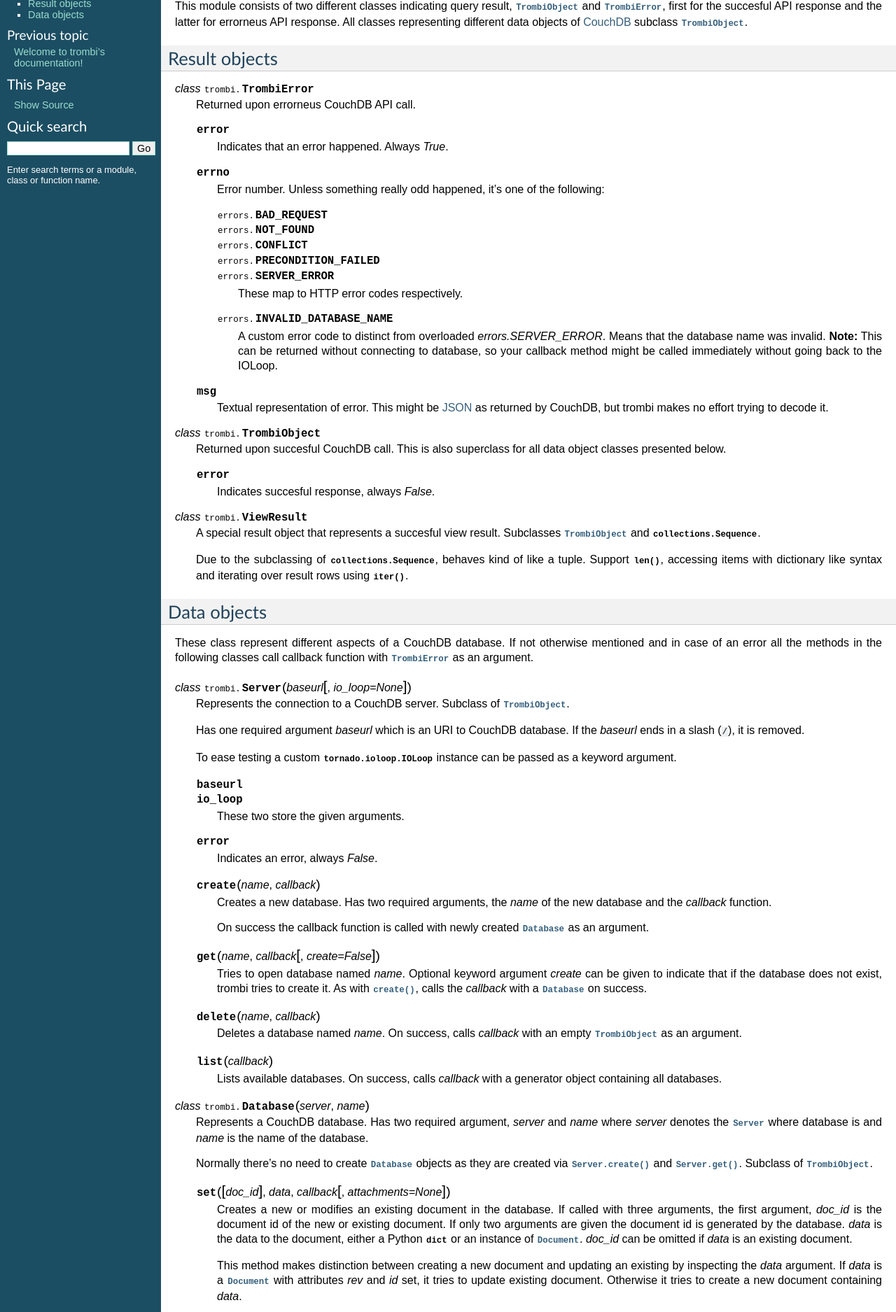
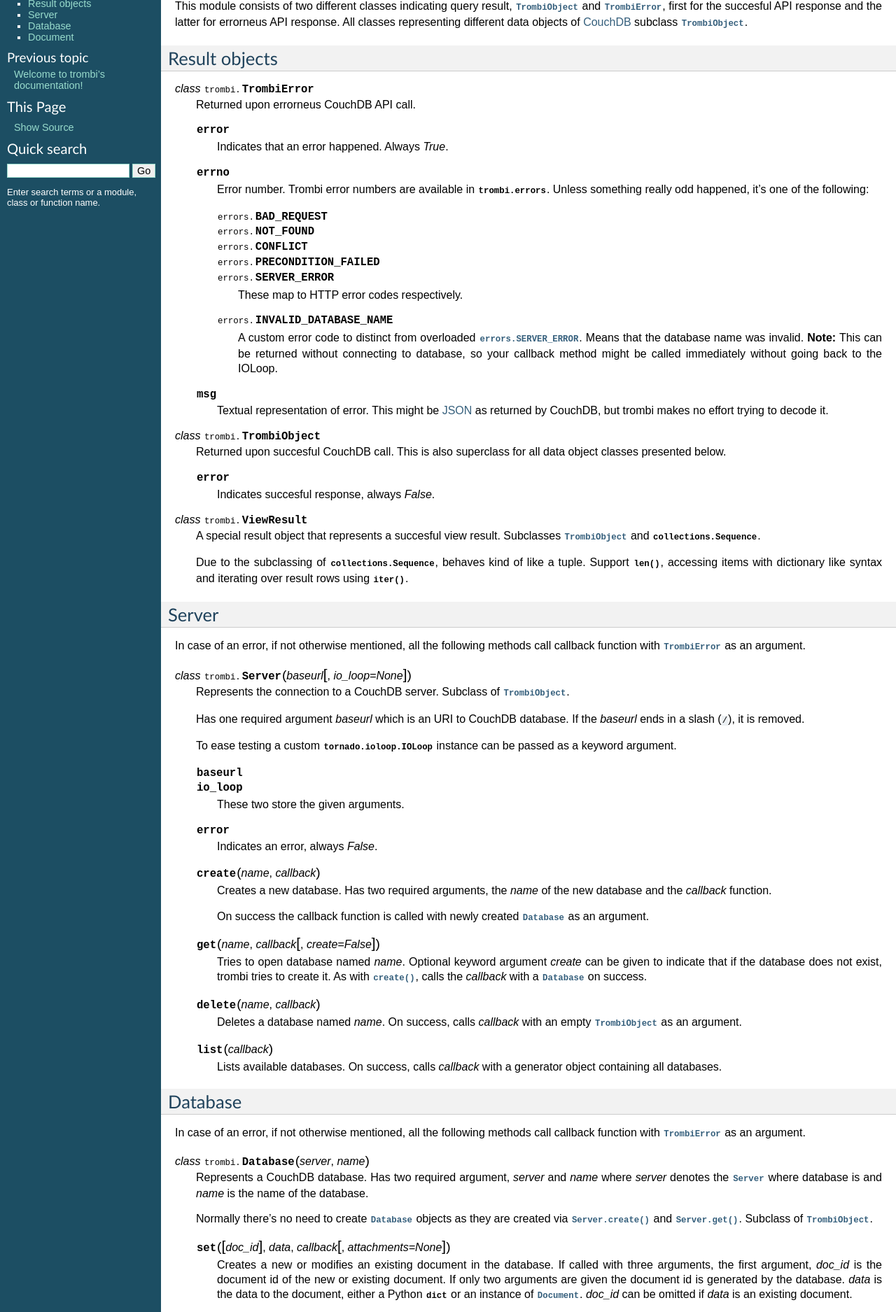
Before and after one commit to inoi/trombi, a plain HTML site: page python-api.html in a window 1280 px wide. Shown: the part 93-1968 px from the top of the page at 70% size. Drawn offline with Linux system fonts and the light colour scheme.

Commit message:
Update pages documentation from upstream

```diff
--- a/python-api.html
+++ b/python-api.html
@@ -5,7 +5,7 @@
   <head>
     <meta http-equiv="Content-Type" content="text/html; charset=utf-8" />
 
-    <title>Python API &mdash; trombi v0.6 documentation</title>
+    <title>API Reference &mdash; trombi v0.6 documentation</title>
     <link rel="stylesheet" href="static/default.css" type="text/css" />
     <link rel="stylesheet" href="static/pygments.css" type="text/css" />
     <script type="text/javascript">
@@ -45,7 +45,7 @@
           <div class="body">
 
   <div class="section" id="module-trombi">
-<span id="python-api"></span><h1>Python API<a class="headerlink" href="#module-trombi" title="Permalink to this headline">¶</a></h1>
+<span id="python-api"></span><h1>API Reference<a class="headerlink" href="#module-trombi" title="Permalink to this headline">¶</a></h1>
 <p>This module consists of two different classes indicating query result,
 <a title="trombi.TrombiObject" class="reference internal" href="#trombi.TrombiObject"><tt class="xref docutils literal"><span class="pre">TrombiObject</span></tt></a> and <a title="trombi.TrombiError" class="reference internal" href="#trombi.TrombiError"><tt class="xref docutils literal"><span class="pre">TrombiError</span></tt></a>, first for the
 succesful API response and the latter for errorneus API response. All
@@ -65,8 +65,9 @@ classes representing different data objects of <a class="reference external" hre
 <dl class="attribute">
 <dt id="trombi.TrombiError.errno">
 <tt class="descname">errno</tt><a class="headerlink" href="#trombi.TrombiError.errno" title="Permalink to this definition">¶</a></dt>
-<dd><p>Error number. Unless something really odd happened, it&#8217;s one of
-the following:</p>
+<dd><p>Error number. Trombi error numbers are available in
+<tt class="xref docutils literal"><span class="pre">trombi.errors</span></tt>. Unless something really odd happened,
+it&#8217;s one of the following:</p>
 <dl class="attribute">
 <dt id="trombi.TrombiError.errors.BAD_REQUEST">
 <tt class="descclassname">errors.</tt><tt class="descname">BAD_REQUEST</tt><a class="headerlink" href="#trombi.TrombiError.errors.BAD_REQUEST" title="Permalink to this definition">¶</a></dt>
@@ -84,7 +85,7 @@ the following:</p>
 <dt id="trombi.TrombiError.errors.INVALID_DATABASE_NAME">
 <tt class="descclassname">errors.</tt><tt class="descname">INVALID_DATABASE_NAME</tt><a class="headerlink" href="#trombi.TrombiError.errors.INVALID_DATABASE_NAME" title="Permalink to this definition">¶</a></dt>
 <dd>A custom error code to distinct from overloaded
-<cite>errors.SERVER_ERROR</cite>. Means that the
+<a title="trombi.TrombiError.errors.SERVER_ERROR" class="reference internal" href="#trombi.TrombiError.errors.SERVER_ERROR"><tt class="xref docutils literal"><span class="pre">errors.SERVER_ERROR</span></tt></a>. Means that the
 database name was invalid. <strong>Note:</strong> This can be returned
 without connecting to database, so your callback method might
 be called immediately without going back to the IOLoop.</dd></dl>
@@ -124,12 +125,11 @@ dictionary like syntax and iterating over result rows using
 </dd></dl>
 
 </div>
-<div class="section" id="data-objects">
-<h2>Data objects<a class="headerlink" href="#data-objects" title="Permalink to this headline">¶</a></h2>
-<p>These class represent different aspects of a CouchDB database. If not
-otherwise mentioned and in case of an error all the methods in the
-following classes call callback function with <a title="trombi.TrombiError" class="reference internal" href="#trombi.TrombiError"><tt class="xref docutils literal"><span class="pre">TrombiError</span></tt></a> as
-an argument.</p>
+<div class="section" id="server">
+<h2>Server<a class="headerlink" href="#server" title="Permalink to this headline">¶</a></h2>
+<p>In case of an error, if not otherwise mentioned, all the following
+methods call callback function with <a title="trombi.TrombiError" class="reference internal" href="#trombi.TrombiError"><tt class="xref docutils literal"><span class="pre">TrombiError</span></tt></a> as an
+argument.</p>
 <dl class="class">
 <dt id="trombi.Server">
 <em class="property">class </em><tt class="descclassname">trombi.</tt><tt class="descname">Server</tt><big>(</big><em>baseurl</em><span class="optional">[</span>, <em>io_loop=None</em><span class="optional">]</span><big>)</big><a class="headerlink" href="#trombi.Server" title="Permalink to this definition">¶</a></dt>
@@ -183,6 +183,12 @@ generator object containing all databases.</dd></dl>
 
 </dd></dl>
 
+</div>
+<div class="section" id="database">
+<h2>Database<a class="headerlink" href="#database" title="Permalink to this headline">¶</a></h2>
+<p>In case of an error, if not otherwise mentioned, all the following
+methods call callback function with <a title="trombi.TrombiError" class="reference internal" href="#trombi.TrombiError"><tt class="xref docutils literal"><span class="pre">TrombiError</span></tt></a> as an
+argument.</p>
 <dl class="class">
 <dt id="trombi.Database">
 <em class="property">class </em><tt class="descclassname">trombi.</tt><tt class="descname">Database</tt><big>(</big><em>server</em>, <em>name</em><big>)</big><a class="headerlink" href="#trombi.Database" title="Permalink to this definition">¶</a></dt>
@@ -266,6 +272,12 @@ on creating map function <em>map_fun</em> and reduce function
 
 </dd></dl>
 
+</div>
+<div class="section" id="document">
+<h2>Document<a class="headerlink" href="#document" title="Permalink to this headline">¶</a></h2>
+<p>In case of an error, if not otherwise mentioned, all the following
+methods call callback function with <a title="trombi.TrombiError" class="reference internal" href="#trombi.TrombiError"><tt class="xref docutils literal"><span class="pre">TrombiError</span></tt></a> as an
+argument.</p>
 <dl class="class">
 <dt id="trombi.Document">
 <em class="property">class </em><tt class="descclassname">trombi.</tt><tt class="descname">Document</tt><big>(</big><em>db</em>, <em>data</em><big>)</big><a class="headerlink" href="#trombi.Document" title="Permalink to this definition">¶</a></dt>
@@ -346,9 +358,11 @@ with this <a title="trombi.Document" class="reference internal" href="#trombi.Do
         <div class="sphinxsidebarwrapper">
             <h3><a href="index.html">Table Of Contents</a></h3>
             <ul>
-<li><a class="reference external" href="#">Python API</a><ul>
+<li><a class="reference external" href="#">API Reference</a><ul>
 <li><a class="reference external" href="#result-objects">Result objects</a></li>
-<li><a class="reference external" href="#data-objects">Data objects</a></li>
+<li><a class="reference external" href="#server">Server</a></li>
+<li><a class="reference external" href="#database">Database</a></li>
+<li><a class="reference external" href="#document">Document</a></li>
 </ul>
 </li>
 </ul>
```
Also changed, not shown: index.html (+10 -6 lines), searchindex.js (+1 -1 lines), sources/index.txt, sources/python-api.txt.
